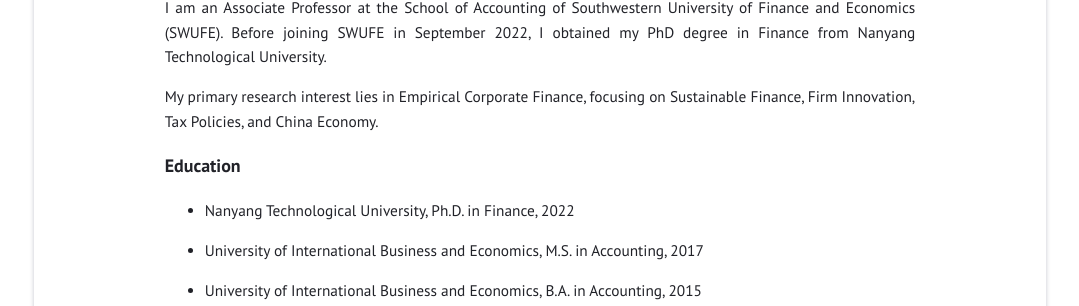
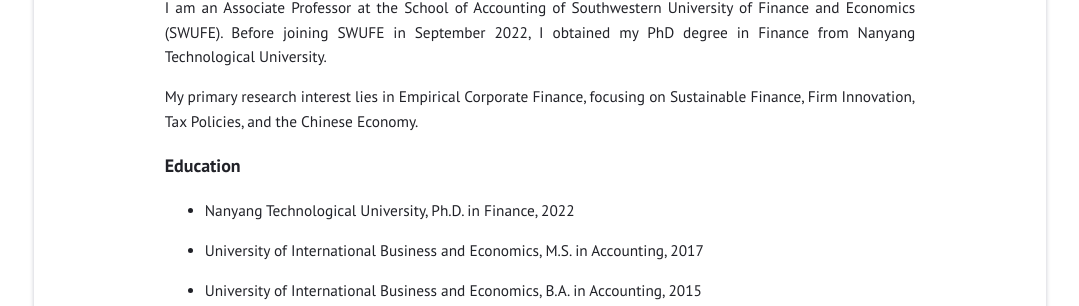
Before and after one commit to jinyaling/jinyaling.github.io, a Jekyll site: the page built from shortbio.md, in a window 1280 px wide. Shown: the part 189-495 px from the top of the page, without its empty margins (100-1179 px from the left). Built offline with Jekyll 4.4.1, drawn with Linux system fonts in a browser that asks for light colours.

Commit message:
Update shortbio.md

```diff
--- a/shortbio.md
+++ b/shortbio.md
@@ -6,7 +6,7 @@ layout: page
 
 I am an Associate Professor at the School of Accounting of Southwestern University of Finance and Economics (SWUFE). Before joining SWUFE in September 2022, I obtained my PhD degree in Finance from Nanyang Technological University.
 
-My primary research interest lies in Empirical Corporate Finance, focusing on Sustainable Finance, Firm Innovation, Tax Policies, and China Economy.
+My primary research interest lies in Empirical Corporate Finance, focusing on Sustainable Finance, Firm Innovation, Tax Policies, and the Chinese Economy.
 
 
 ### Education
```
